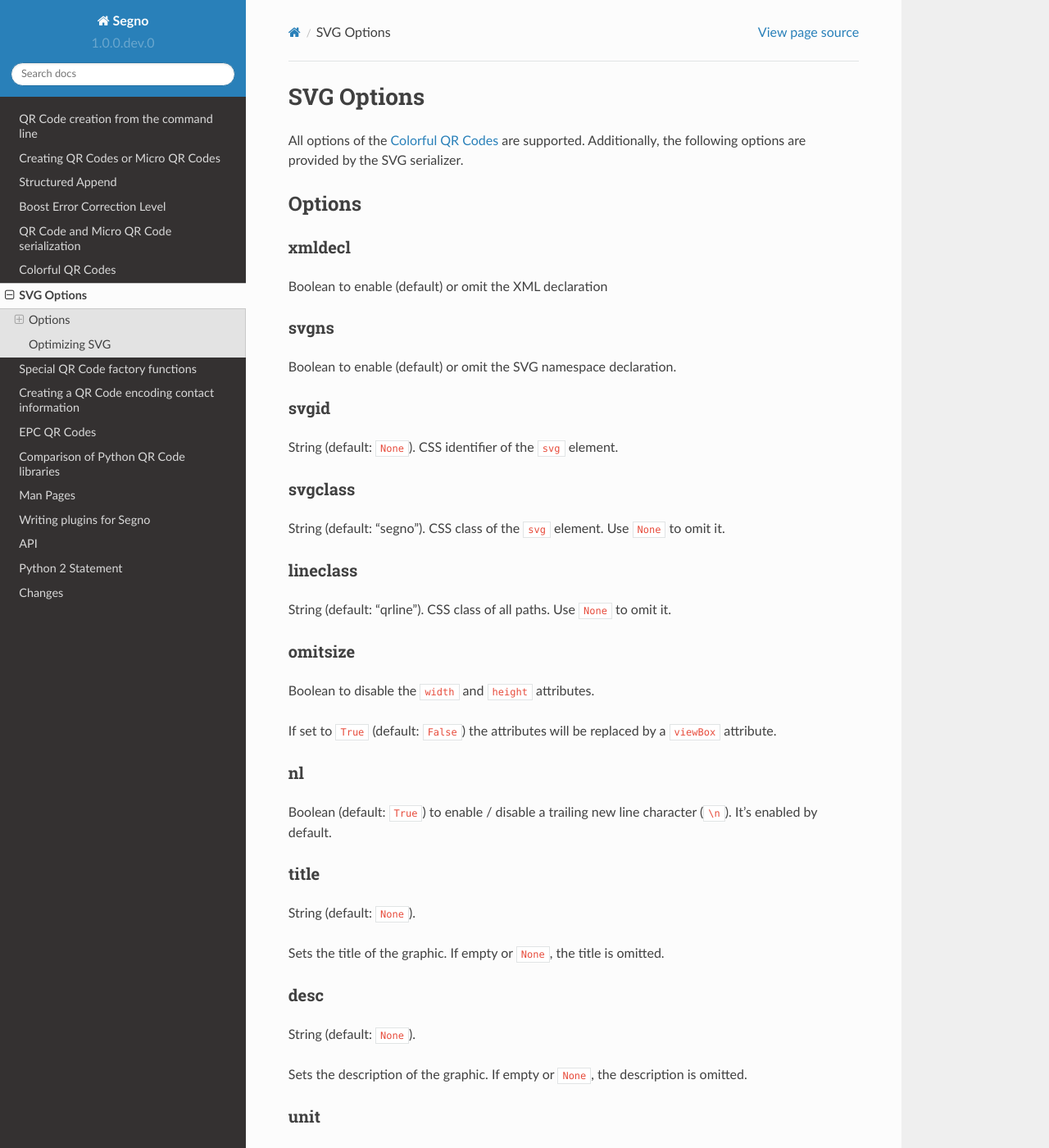
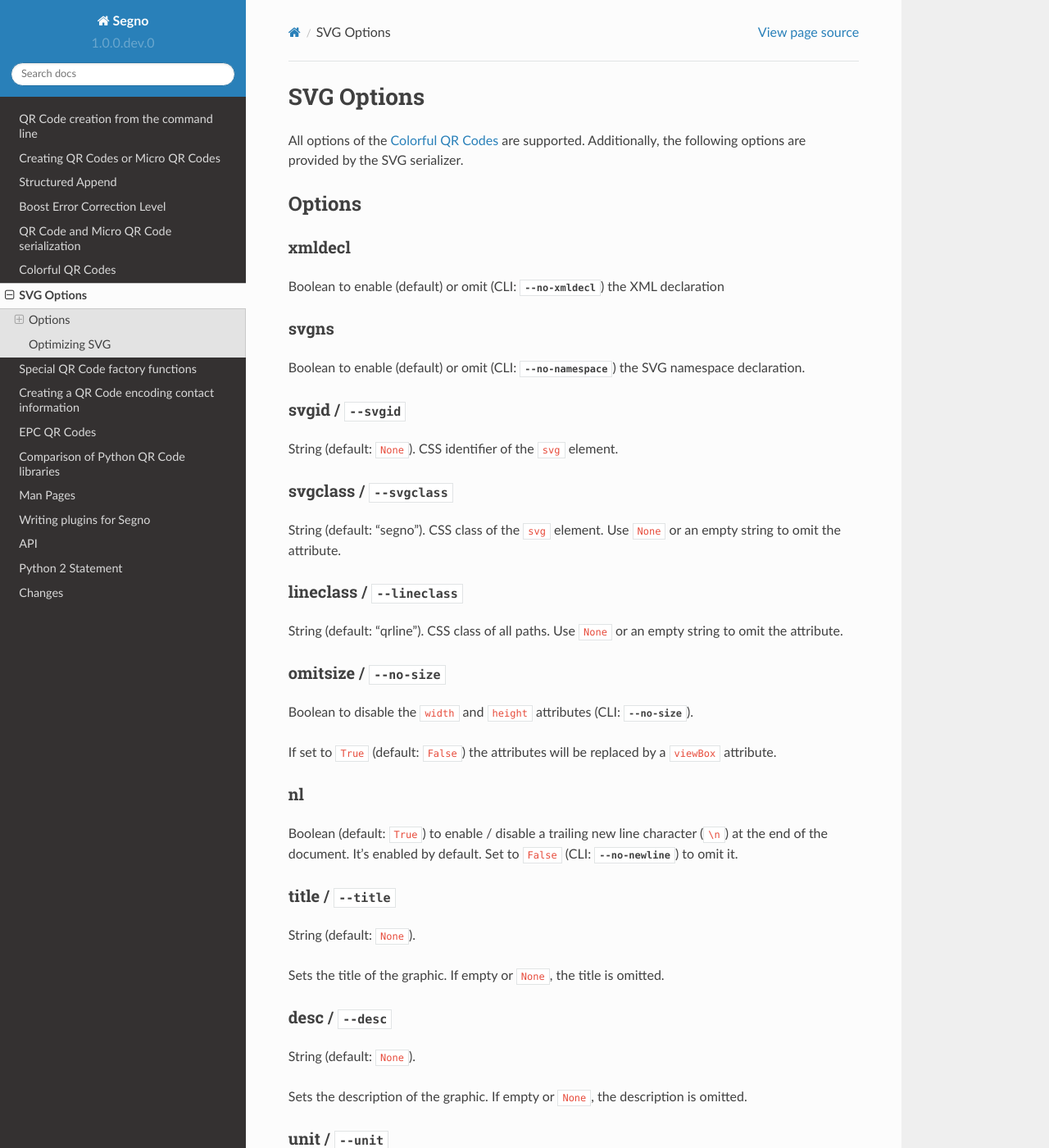
Before and after one commit to heuer/segno, a Sphinx documentation site: the page built from docs/svg-options.rst, in a window 1280 px wide and 1400 px high. Shown: the whole window at 82% size. Built offline with Sphinx 7.4.7 and the Read the Docs theme 2.0.0, drawn with Linux system fonts in a browser that asks for light colours; the version number is read from the project's files by our own code; some of the changed text lies outside the part shown.

Commit message:
Updated Segno man page (added option, fixed example), see #66

```diff
--- a/docs/svg-options.rst
+++ b/docs/svg-options.rst
@@ -9,62 +9,77 @@
 
 xmldecl
 ~~~~~~~
-Boolean to enable (default) or omit the XML declaration
+Boolean to enable (default) or omit (CLI: :option:`--no-xmldecl <segno --no-xmldecl>`)
+the XML declaration
+
 
 svgns
 ~~~~~
-Boolean to enable (default) or omit the SVG namespace declaration.
+Boolean to enable (default) or omit (CLI: :option:`--no-namespace <segno --no-namespace>`)
+the SVG namespace declaration.
 
-svgid
-~~~~~
+
+svgid / :option:`--svgid <segno --svgid>`
+~~~~~~~~~~~~~~~~~~~~~~~~~~~~~~~~~~~~~~~~~
 String (default: ``None``).
 CSS identifier of the ``svg`` element.
 
-svgclass
-~~~~~~~~
+
+svgclass / :option:`--svgclass <segno --svgclass>`
+~~~~~~~~~~~~~~~~~~~~~~~~~~~~~~~~~~~~~~~~~~~~~~~~~~
 String (default: "segno").
-CSS class of the ``svg`` element. Use ``None`` to omit it.
+CSS class of the ``svg`` element. Use ``None`` or an empty string to omit the
+attribute.
 
-lineclass
-~~~~~~~~~
+
+lineclass / :option:`--lineclass <segno --lineclass>`
+~~~~~~~~~~~~~~~~~~~~~~~~~~~~~~~~~~~~~~~~~~~~~~~~~~~~~
 String (default: "qrline").
-CSS class of all paths. Use ``None`` to omit it.
+CSS class of all paths. Use ``None`` or an empty string to omit the attribute.
 
-omitsize
-~~~~~~~~
-Boolean to disable the ``width`` and ``height`` attributes.
+
+omitsize / :option:`--no-size <segno --no-size>`
+~~~~~~~~~~~~~~~~~~~~~~~~~~~~~~~~~~~~~~~~~~~~~~~~
+Boolean to disable the ``width`` and ``height`` attributes
+(CLI: :option:`--no-size <segno --no-size>`).
 
 If set to ``True`` (default: ``False``) the attributes will be replaced by
 a ``viewBox`` attribute.
 
+
 nl
 ~~
 Boolean (default: ``True``) to enable / disable a trailing new line character
-(``\n``). It's enabled by default.
+(``\n``) at the end of the document. It's enabled by default. Set to ``False``
+(CLI: :option:`--no-newline <segno --no-newline>`) to omit it.
 
-title
-~~~~~
+
+title / :option:`--title <segno --title>`
+~~~~~~~~~~~~~~~~~~~~~~~~~~~~~~~~~~~~~~~~~
 String (default: ``None``).
 
 Sets the title of the graphic. If empty or ``None``, the title is omitted.
 
-desc
-~~~~
+
+desc / :option:`--desc <segno --desc>`
+~~~~~~~~~~~~~~~~~~~~~~~~~~~~~~~~~~~~~~
 String (default: ``None``).
 
 Sets the description of the graphic. If empty or ``None``, the description is
 omitted.
 
-unit
-~~~~
+
+unit / :option:`--unit <segno --unit>`
+~~~~~~~~~~~~~~~~~~~~~~~~~~~~~~~~~~~~~~
 String (default: ``None``).
 
 Sets the unit of the ``width`` / ``height`` attributes. The unit is not checked,
 any non empty value is used as appendix to the numeric width / height attributes.
 Common values are "mm" or "cm".
 
-encoding
-~~~~~~~~
+
+encoding / :option:`--encoding <segno --encoding>`
+~~~~~~~~~~~~~~~~~~~~~~~~~~~~~~~~~~~~~~~~~~~~~~~~~~
 String (default: "utf--8").
 
 Sets the encoding of the XML document. If set to ``None``, the encoding
@@ -76,8 +91,16 @@
         if ``xmldecl`` is set to ``False``.
 
 
-svgversion
-~~~~~~~~~~
+draw_transparent
+~~~~~~~~~~~~~~~~
+Boolean (default: ``False``).
+
+Set to ``True`` (CLI: :option:`--draw-transparent <segno --draw-transparent>` to
+draw transparent paths.
+
+
+svgversion / :option:`--svgversion <segno --svgversion>`
+~~~~~~~~~~~~~~~~~~~~~~~~~~~~~~~~~~~~~~~~~~~~~~~~~~~~~~~~
 :class:`int` or :class:`float` (default: ``None``)
 
 Sets the SVG ``version`` attribute.
```
Also changed, not shown: docs/man/segno.rst (+12 -5 lines), 1 other file.
